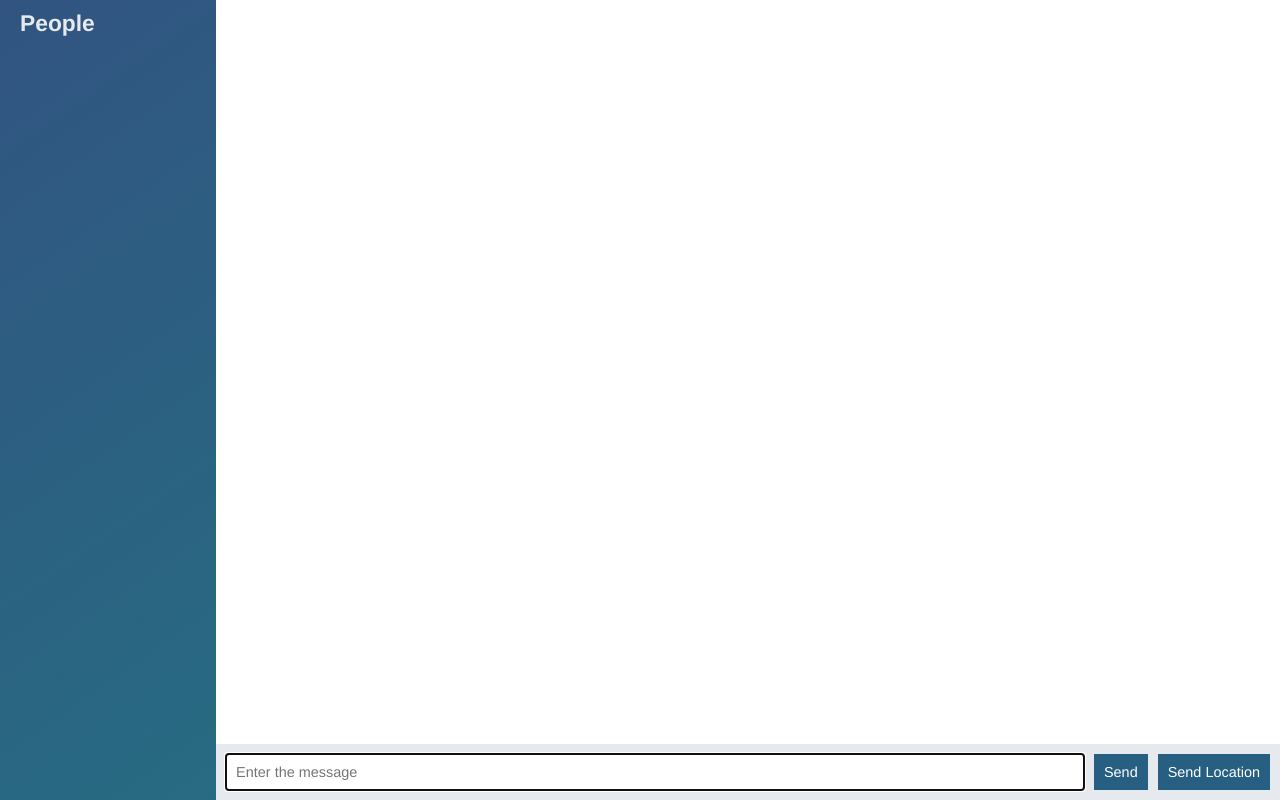
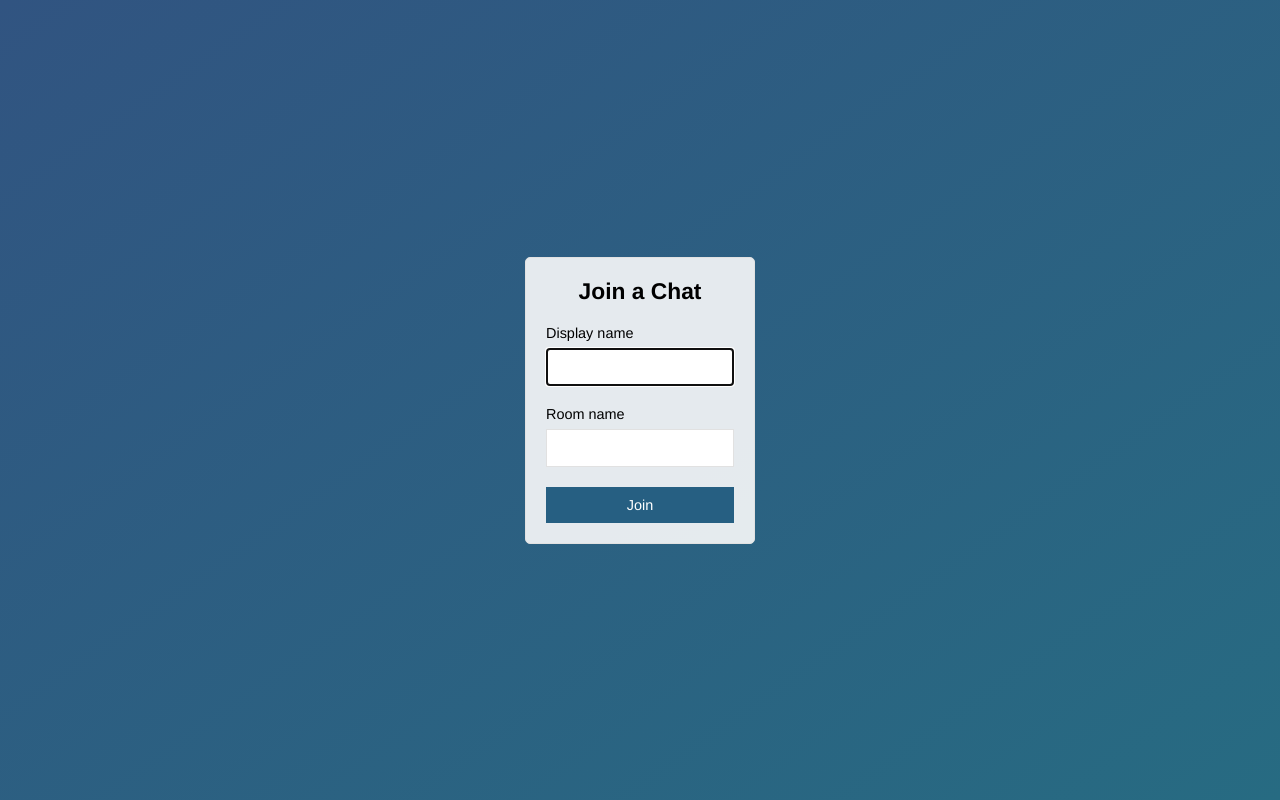
Before and after one commit to phyophyolwin/node-course-2-chat-app, a website: page public/index.html in a window 1280 px wide. Drawn offline with nearby package versions, Linux system fonts and the light colour scheme; no server answers.

Commit message:
Add join page that submit to chat.html

```diff
--- a/public/index.html
+++ b/public/index.html
@@ -2,59 +2,29 @@
 <html lang="en">
 <head>
     <meta charset="UTF-8">
-    <meta name="viewport" content="width=device-width, initial-scale=1.0">
+    <meta name="viewport" content="width=device-width, initial-scale=1.0, user-scalable=no">
     <meta http-equiv="X-UA-Compatible" content="ie=edge">
+    <title>Join | ChatApp</title>
     <link rel="stylesheet" href="/css/style.css">
-    <title>Document</title>
 </head>
-<body class="chat">
-
-    <div class="chat__sidebar">
-        <h3>People</h3>
-        <div id="users"></div>
+<body class="centered-form">
+    <div class="centered-form__form">
+        <form action="/chat.html">
+            <div class="form-field">
+                <h3>Join a Chat</h3>
+            </div>
+            <div class="form-field">
+                <label>Display name</label>
+                <input type="text" name="name" autofocus/>
+            </div>
+            <div class="form-field">
+                <label>Room name</label>
+                <input type="text" name="room" />
+            </div>
+            <div class="form-field">
+                <button>Join</button>
+            </div>
+        </form>
     </div>
-
-    <div class="chat__main">
-        <ol id="messages" class="chat__messages"></ol>
-
-        <div class="chat__footer">
-            <form id="message-form">
-                <input name="message" type="text" placeholder="Enter the message" autofocus autocomplete="off"/>
-                <button>Send</button>
-            </form>
-            <button id="send-location">Send Location</button>
-        </div>
-
-    </div>
-
-    <script id="message-template" type="text/template">
-        <li class="message">
-            <div class="message__title">
-                <h4>{{from}}</h4>
-                <span>{{createdAt}}</span>
-            </div>
-            <div clas="message__body">
-                <p>{{text}}</p>
-            </div>
-        </li>
-    </script>
-
-    <script id="location-message-template" type="text/template">
-        <li class="message">
-            <div class="message__title">
-                <h4>{{from}}</h4>
-                <span>{{createdAt}}</span>
-            </div>
-            <div clas="message__body">
-                <a href="{{url}}" target="_blank">My current location</a>
-            </div>
-        </li>
-    </script>
-
-    <script src="/socket.io/socket.io.js"></script>
-    <script src="/js/libs/jquery-3.3.1.min.js"></script>
-    <script src="/js/libs/moment.js"></script>
-    <script src="/js/libs/mustache.js"></script>
-    <script src="/js/index.js"></script>
 </body>
 </html>
```
Also changed, not shown: public/chat.html (added, +60 -0 lines), public/js/chat.js (renamed from public/js/index.js).
